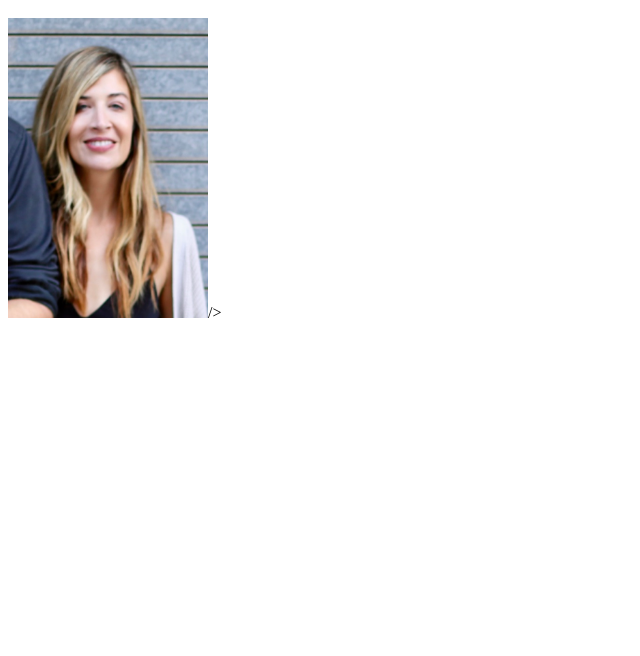
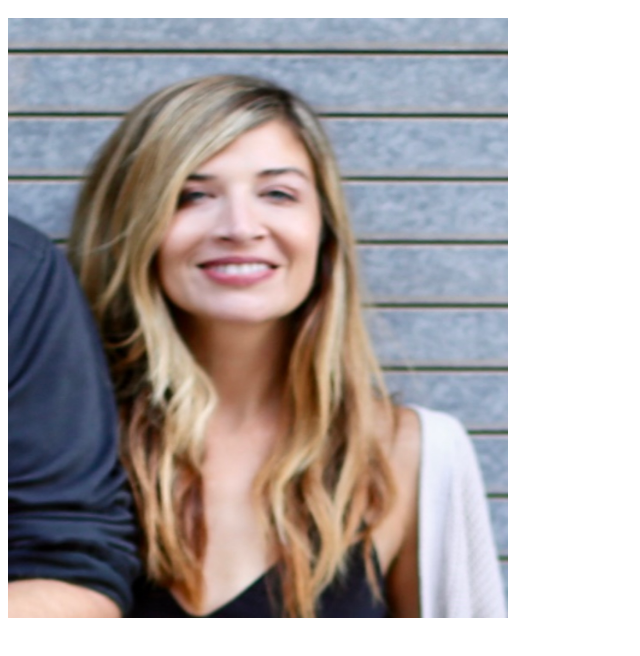
Before and after one commit to adriennecmetz/AdrienneMetz, a plain HTML site: page index.html in a window 1280 px wide. Shown: the part 48-704 px from the top of the page, without its empty margins (0-640 px from the left). Drawn offline with Linux system fonts and the light colour scheme.

Commit message:
Add files via upload

```diff
--- a/index.html
+++ b/index.html
@@ -1,5 +1,6 @@
 <html>
     <h1>Adrienne's Portfolio</h1>
-    <img src = "./bioA.jpg" width="200"
-    height="300" />/>
+    <img src = "./bioA.jpg" width="500"
+    height="600" >
+
 </html>
```
